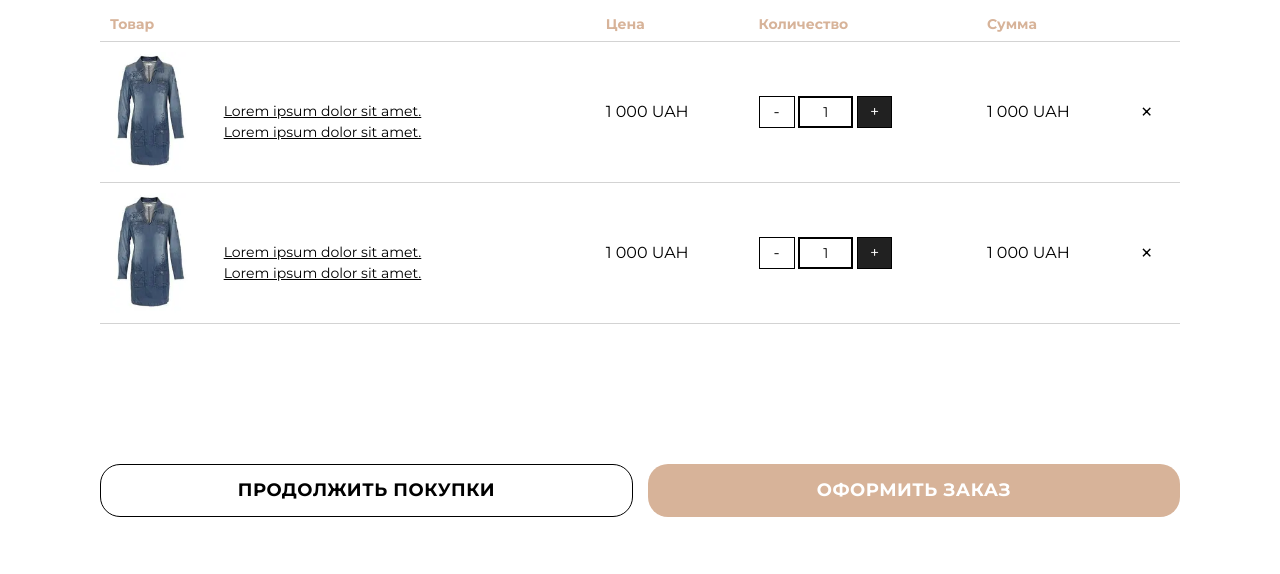
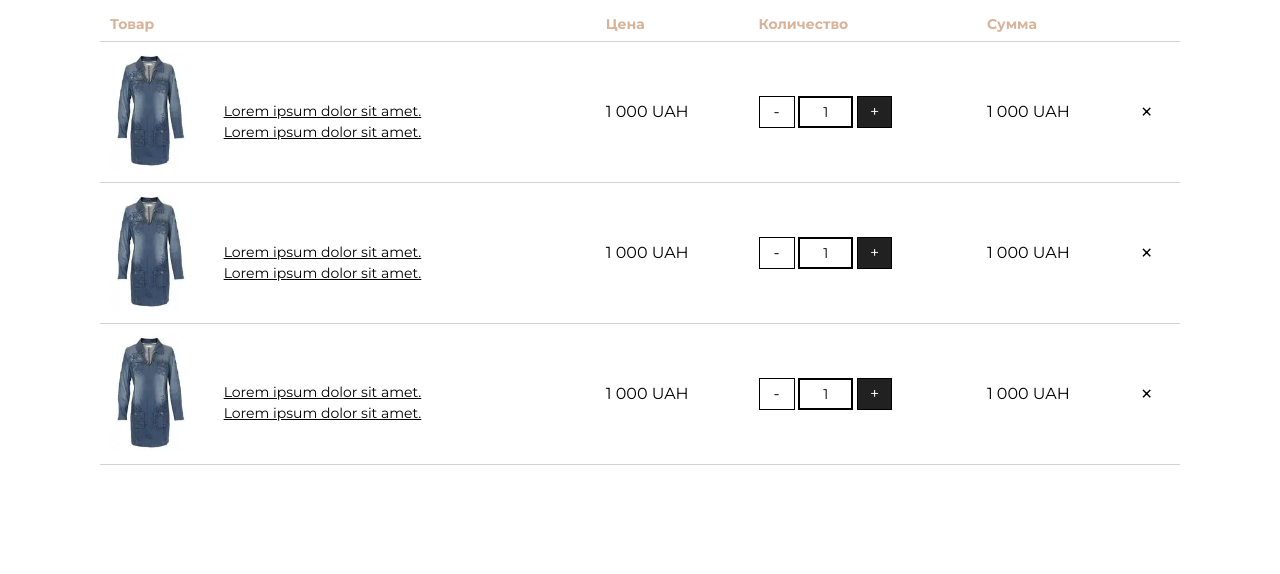
Before and after one commit to alexey1985-FE/Nix_Education-Homeworks, a plain HTML site: page Internet_shop/cart.html in a window 1280 px wide. Shown: the part 215-789 px from the top of the page. Drawn offline with nearby package versions, Linux system fonts and the light colour scheme; a script that the page names is missing.

Commit message:
Add files via upload

```diff
--- a/Internet_shop/cart.html
+++ b/Internet_shop/cart.html
@@ -115,6 +115,35 @@
 										</td>
 									</tr>
 								</tbody>
+								<tbody>
+								<tr class="cart__mobile">
+									<td class="table-cart__product">
+										<picture><source srcset="img/category/img/goods1.webp" type="image/webp"><img class="table-cart__image" src="img/category/img/goods1.jpg" alt="Продукт"></picture>
+										<a class="table-cart__link" href="category.html">Lorem ipsum dolor
+											sit amet. Lorem ipsum dolor sit amet.</a>
+									</td>
+									<td class="table-cart__price"><span>1 000 UAH</span>
+									</td>
+									<td class="table-cart__price-count cart-count">
+										<div class="cart-count__minus">
+											<span>-</span>
+										</div>
+										<div class="cart-count__current">
+											<input class="cart-count__input" type="text" name="" id=""
+												value="1">
+										</div>
+										<div class="cart-count__plus">
+											<span class="color-span">+</span>
+										</div>
+									</td>
+									<td class="table-cart__total">
+										<span>1 000 UAH</span>
+									</td>
+									<td class="table-cart__remove">
+										<span class="remove__span">&times;</span>
+									</td>
+								</tr>
+							</tbody>
 
 							</table>
 						</div>
```
